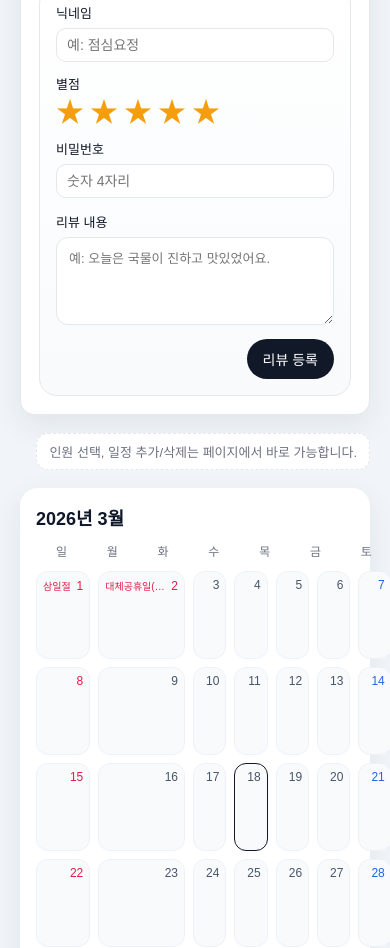
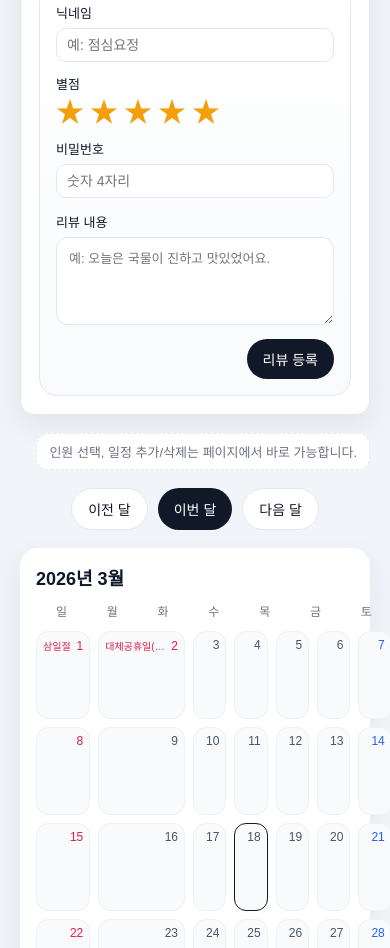
Before and after one commit to eiyuu3071/jakdangmoi, a plain HTML site: page index.html in a window 390 px wide. Shown: the part 1052-2000 px from the top of the page. Drawn offline with Linux system fonts and the light colour scheme; no server answers; a web font is replaced by a local one.

Commit message:
Move month navigation above calendar

```diff
--- a/index.html
+++ b/index.html
@@ -13,12 +13,6 @@
     <header class="topbar">
       <div>
         <h1>밥</h1>
-
-      </div>
-      <div class="actions">
-        <button id="prevBtn" class="ghost">이전 달</button>
-        <button id="todayBtn" class="solid">이번 달</button>
-        <button id="nextBtn" class="ghost">다음 달</button>
       </div>
     </header>
 
@@ -26,7 +20,6 @@
       <div class="menu-board-header">
         <div>
           <h2>메뉴</h2>
-
         </div>
         <div class="menu-board-actions">
           <label for="menuImageInput" class="button-like solid">이미지 선택</label>
@@ -49,7 +42,6 @@
       <div class="review-board-header">
         <div>
           <h2>오늘의 리뷰</h2>
-
         </div>
         <label class="review-date-field">
           <span>날짜 선택</span>
@@ -112,6 +104,14 @@
       <div class="legend" id="legend"></div>
       <div class="tip">
         인원 선택, 일정 추가/삭제는 페이지에서 바로 가능합니다.
+      </div>
+    </section>
+
+    <section class="calendar-nav" aria-label="달 이동">
+      <div class="calendar-nav-actions">
+        <button id="prevBtn" class="ghost">이전 달</button>
+        <button id="todayBtn" class="solid">이번 달</button>
+        <button id="nextBtn" class="ghost">다음 달</button>
       </div>
     </section>
 
--- a/styles.css
+++ b/styles.css
@@ -452,3 +452,25 @@ details.panel[open] > summary::after {
 @media (max-width: 980px) {
   .calendar { grid-template-columns: 1fr; }
 }
+
+
+.calendar-nav {
+  display: flex;
+  justify-content: flex-end;
+}
+
+.calendar-nav-actions {
+  display: flex;
+  flex-wrap: wrap;
+  gap: 10px;
+}
+
+@media (max-width: 980px) {
+  .calendar-nav {
+    justify-content: center;
+  }
+
+  .calendar-nav-actions {
+    justify-content: center;
+  }
+}
```
